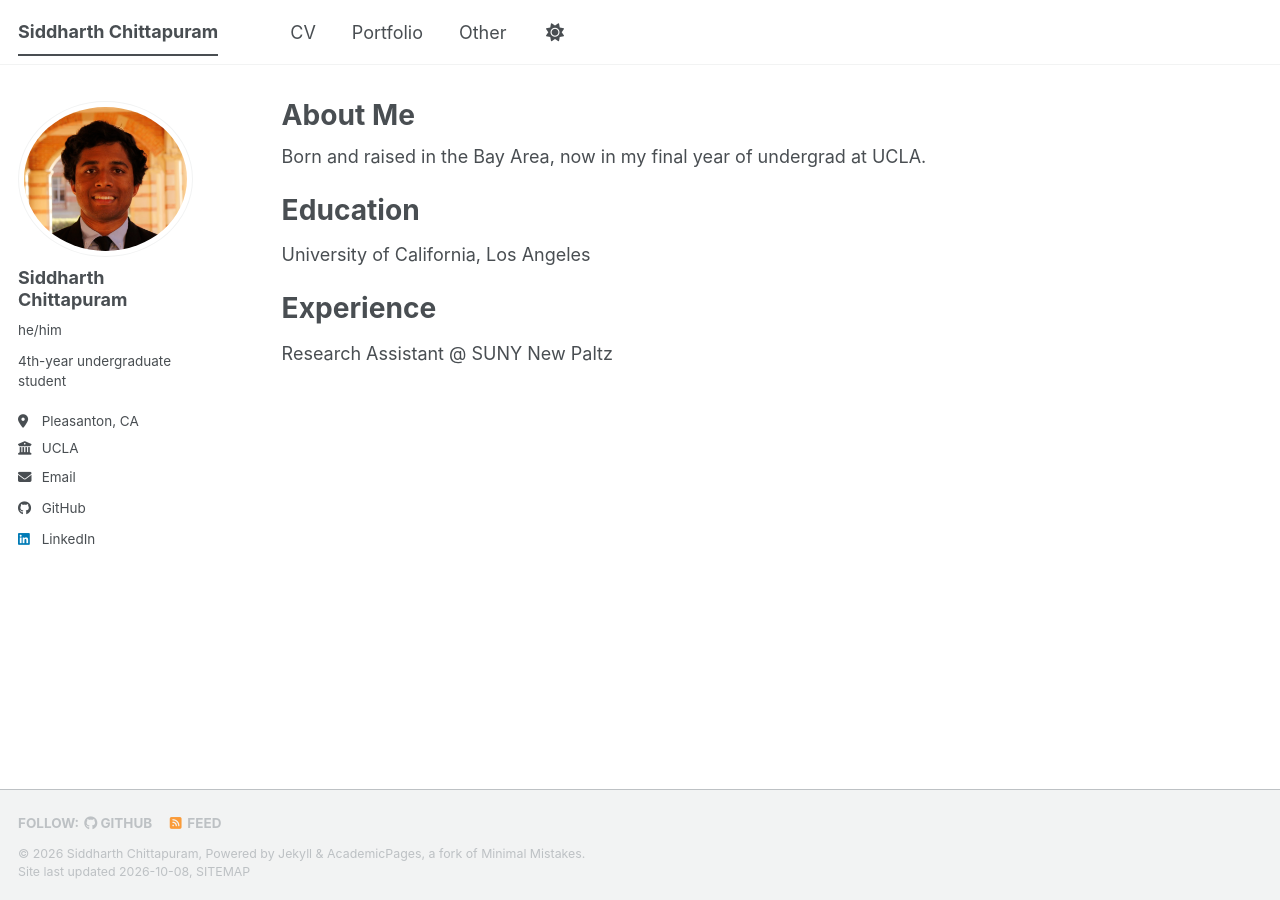
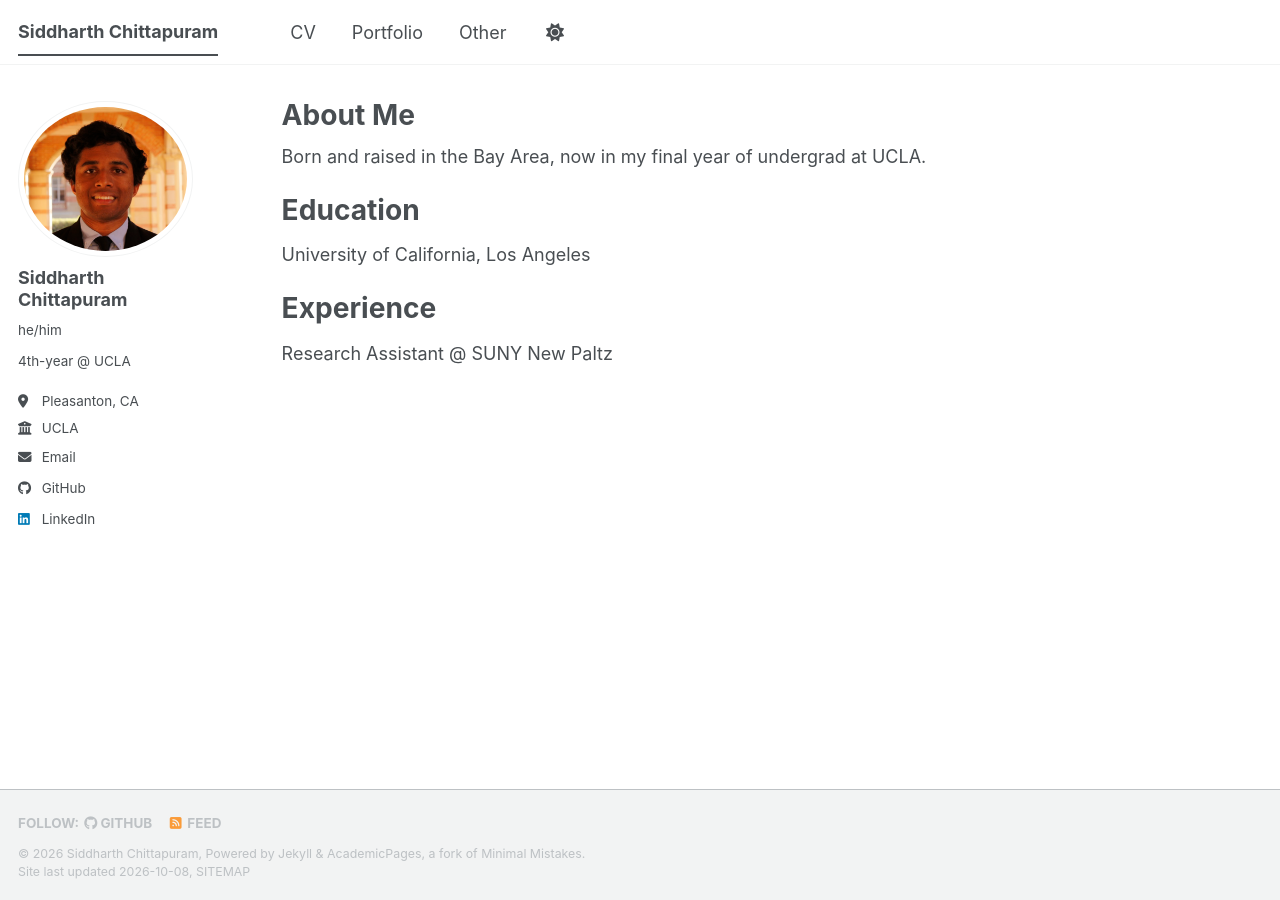
Before and after one commit to schittap/schittap.github.io, a Jekyll site: the page built from _pages/about.md, in a window 1280 px wide. Built offline with Jekyll 4.4.1, drawn with Linux system fonts in a browser that asks for light colours; a style sheet for code colours, icons or effects is not loaded.

Commit message:
Update bio to reflect current status at UCLA

```diff
--- a/_config.yml
+++ b/_config.yml
@@ -26,7 +26,7 @@ author:
   avatar           : "headshot.png"
   name             : "Siddharth Chittapuram"
   pronouns         : "he/him"
-  bio              : "4th-year undergraduate student"
+  bio              : "4th-year @ UCLA"
   location         : "Pleasanton, CA"
   employer         : "UCLA"
   uri              : # URL
```
